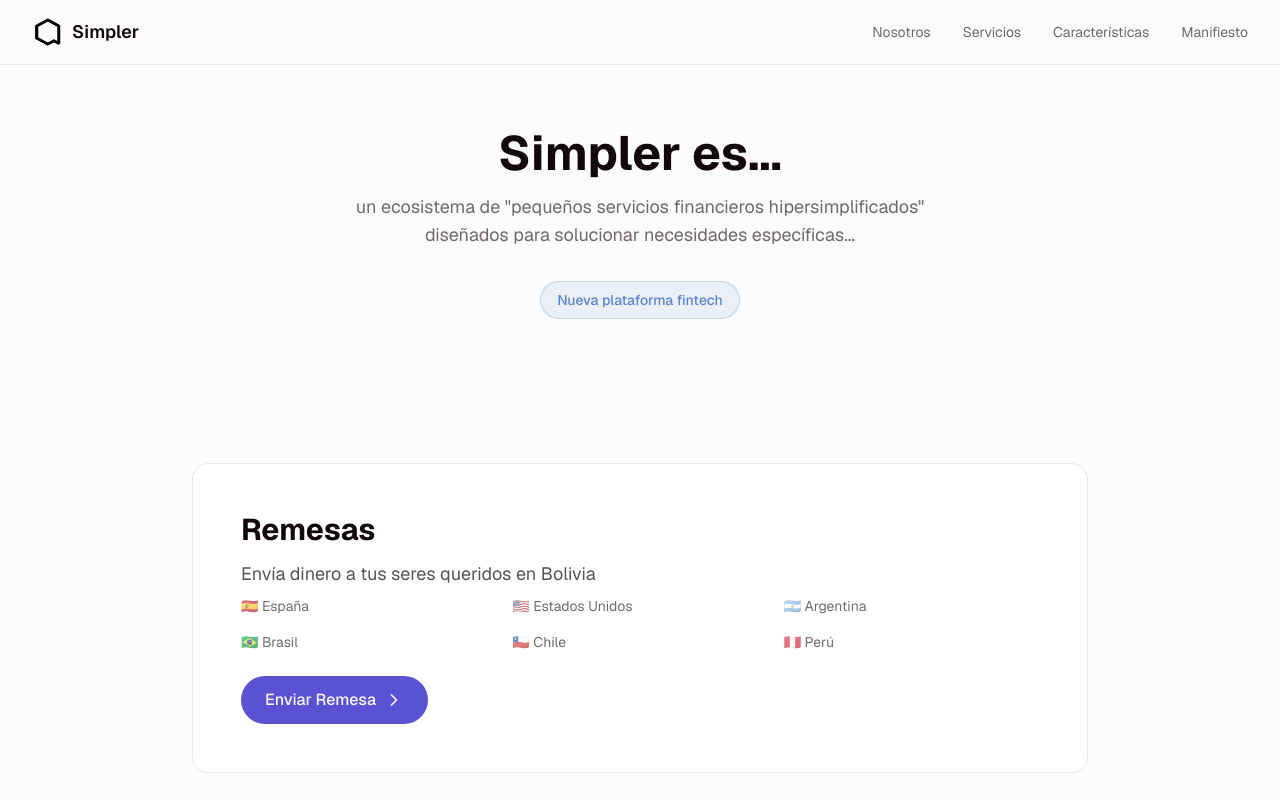
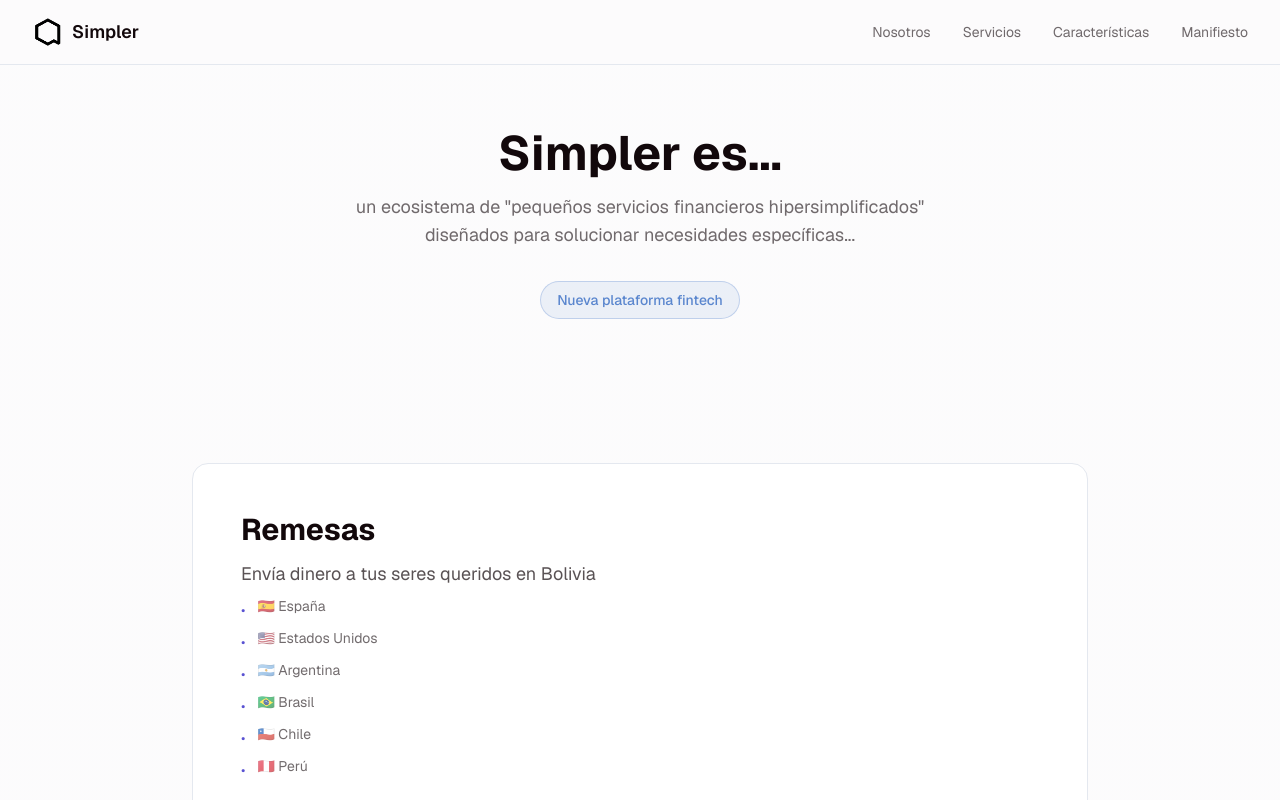
Before and after one commit to gualbysoca/v0-simpler-landing-page, a Next.js app: page / in a window 1280 px wide. Shown: the top 800 px of the page. Built offline with nearby package versions, Linux system fonts and the light colour scheme.

Commit message:
feat: update product features in hero-carousel with bullet list\n\nImprove readability with vertical bullet list for product features.

```diff
--- a/components/hero-carousel.tsx
+++ b/components/hero-carousel.tsx
@@ -46,10 +46,15 @@ export function HeroCarousel() {
               <p className="text-base sm:text-lg text-foreground/70 mb-6">{current.subdescription}</p>
             )}
 
-            <div className="grid grid-cols-1 sm:grid-cols-3 gap-4 mb-6">
-              {current.features.map((feature, idx) => (
-                <p key={idx} className="text-sm text-foreground/60">{feature}</p>
-              ))}
+            <div className="mb-6">
+              <ul className="space-y-2">
+                {current.features.map((feature, idx) => (
+                  <li key={idx} className="flex items-start gap-3 text-sm text-foreground/60">
+                    <span className="text-primary mt-1">•</span>
+                    <span>{feature}</span>
+                  </li>
+                ))}
+              </ul>
             </div>
           </div>
 
```
